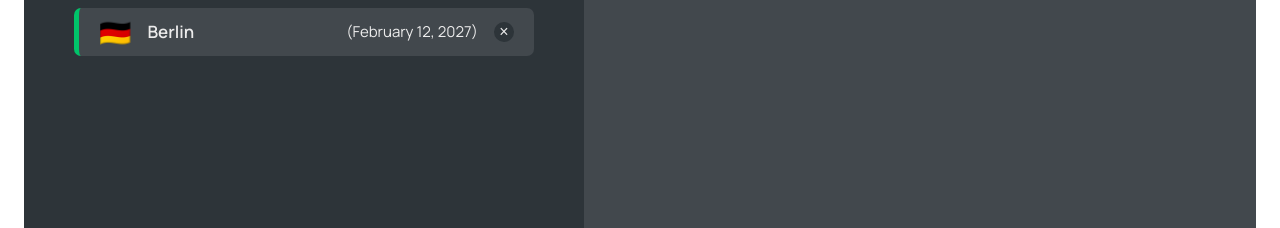
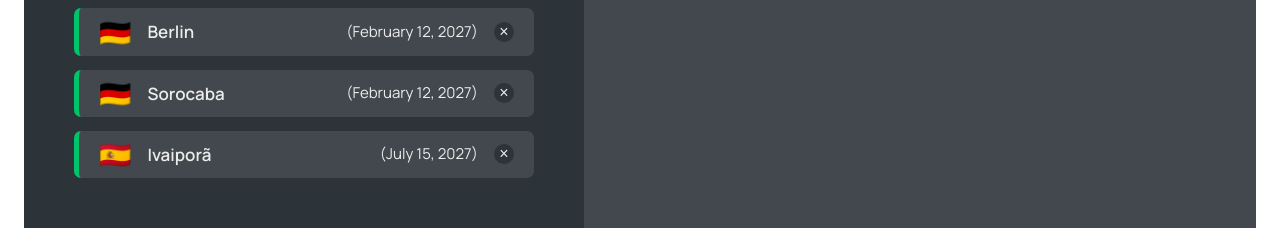
Before and after one commit to marshalmori/worldwise, a React app: page /app in a window 1280 px wide. Shown: the part 224-452 px from the top of the page. Built offline with nearby package versions, Linux system fonts and the light colour scheme; data requests are answered from the project's data file; the HTML template or start-up script is replaced by a standard one.

Commit message:
Implementing the Countries List

```diff
--- a/data/cities.json
+++ b/data/cities.json
@@ -35,6 +35,30 @@
         "lng": 13.376933665713324
       },
       "id": 98443197
+    },
+    {
+      "cityName": "Sorocaba",
+      "country": "Germany",
+      "emoji": "🇩🇪",
+      "date": "2027-02-12T09:24:11.863Z",
+      "notes": "Amazing 😃",
+      "position": {
+        "lat": 52.53586782505711,
+        "lng": 13.376933665713324
+      },
+      "id": 98443290
+    },
+    {
+      "cityName": "Ivaiporã",
+      "country": "Spain",
+      "emoji": "🇪🇸",
+      "date": "2027-07-15T08:22:53.976Z",
+      "notes": "",
+      "position": {
+        "lat": 40.46635901755316,
+        "lng": -3.7133789062500004
+      },
+      "id": 17806852
     }
   ]
 }
--- a/src/App.jsx
+++ b/src/App.jsx
@@ -7,6 +7,7 @@
 import AppLayout from "./pages/AppLayout";
 import Login from "./pages/Login";
 import CityList from "./components/CityList";
+import CountryList from "./components/CountryList";
 
 const BASE_URL = "http://localhost:8000";
 
@@ -46,7 +47,10 @@
             path="cities"
             element={<CityList cities={cities} isLoading={isLoading} />}
           />
-          <Route path="countries" element={<p>Countries</p>} />
+          <Route
+            path="countries"
+            element={<CountryList cities={cities} isLoading={isLoading} />}
+          />
           <Route path="form" element={<p>Form</p>} />
         </Route>
         <Route path="*" element={<PageNotFound />} />
--- /dev/null
+++ b/src/components/CountryList.jsx
@@ -0,0 +1,29 @@
+import CountryItem from "./CountryItem";
+import styles from "./CountryList.module.css";
+import Spinner from "./Spinner";
+import Message from "./Message";
+
+const CountriesList = ({ cities, isLoading }) => {
+  if (isLoading) return <Spinner />;
+
+  if (!cities.length)
+    return (
+      <Message message="Add your first city by clicking on a city on the map" />
+    );
+
+  const countries = cities.reduce((arr, city) => {
+    if (!arr.map((el) => el.country).includes(city.country))
+      return [...arr, { country: city.country, emoji: city.emoji }];
+    else return arr;
+  }, []);
+
+  return (
+    <ul className={styles.countryList}>
+      {countries.map((country) => (
+        <CountryItem country={country} key={country.id} />
+      ))}
+    </ul>
+  );
+};
+
+export default CountriesList;
```
